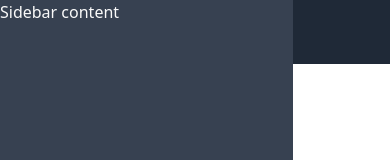
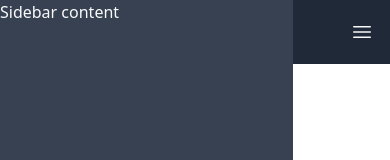
Before and after one commit to jmarioste/next-responsive-sidebar-tailwind, a Next.js app: page / in a window 390 px wide. Shown: the top 160 px of the page. Built offline with nearby package versions, Linux system fonts and the light colour scheme.

Commit message:
Implement navbar

```diff
--- a/components/Navbar.tsx
+++ b/components/Navbar.tsx
@@ -1,10 +1,14 @@
 import React from "react";
-
+import { Bars3Icon } from "@heroicons/react/24/outline";
 const Navbar = () => {
   return (
-    <div className="w-full bg-gray-800 h-16 text-zinc-50 fixed z-10">
-      Navbar
-    </div>
+    <nav className="w-full bg-gray-800 h-16 text-zinc-50 fixed z-10 flex items-center px-4">
+      <div className="font-bold text-lg">My Logo</div>
+      <div className="flex-grow"></div>
+      <button className="md:hidden">
+        <Bars3Icon className="h-6 w-6" />
+      </button>
+    </nav>
   );
 };
 
--- a/package.json
+++ b/package.json
@@ -9,6 +9,8 @@
     "lint": "next lint"
   },
   "dependencies": {
+    "@heroicons/react": "^2.0.14",
+    "classnames": "^2.3.2",
     "daisyui": "^2.42.1",
     "next": "13.0.5",
     "next-auth": "^4.17.0",
```
Also changed, not shown: 1 other file (tests, documents, lock files or other folders).
